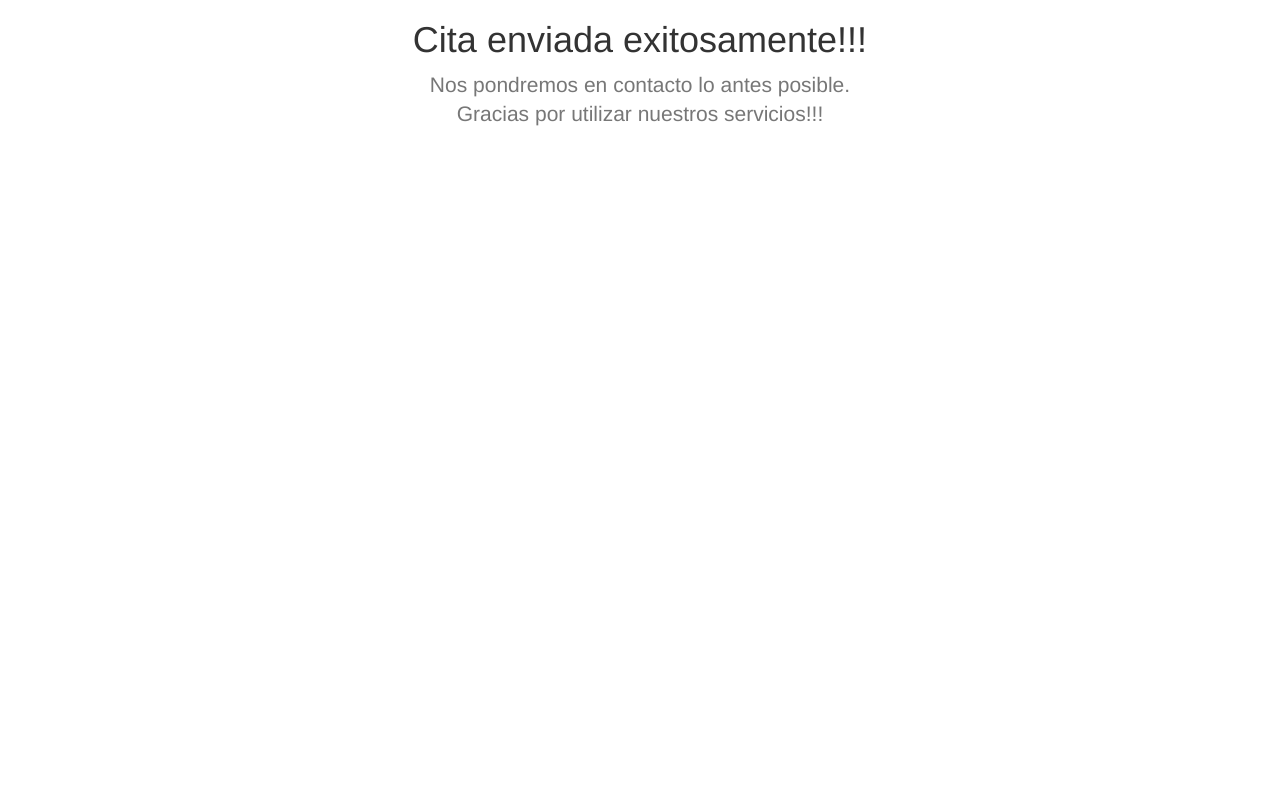
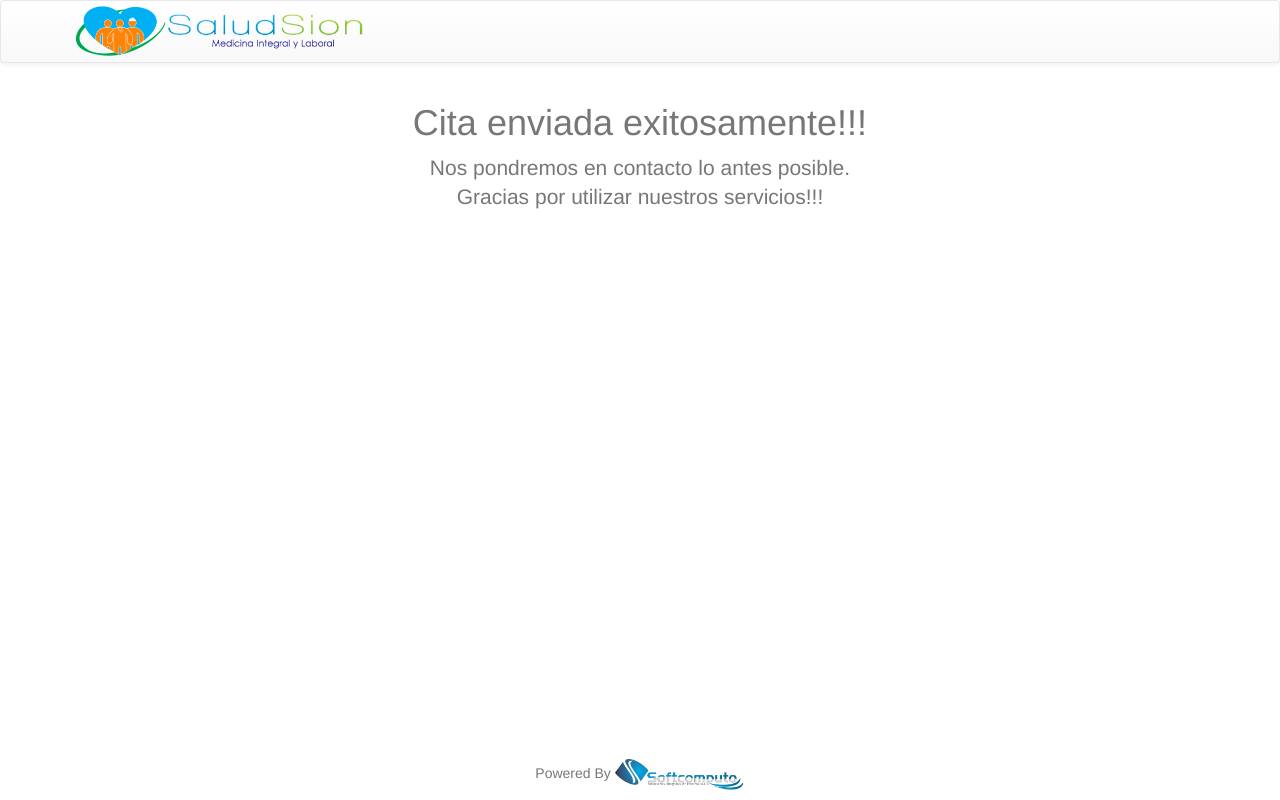
Before and after one commit to jgomezsoftcomputo/SolicitudCitaSaludSion, a website: page SolicitudCitaSaludSion/www/exito.htm in a window 1280 px wide. Drawn offline with Linux system fonts and the light colour scheme.

Commit message:
Cambio en pantalla de exito
Correccion de version
Cambio en la pantalla de éxito para agregar estilos de acuerdo con la
app principal

```diff
--- a/SolicitudCitaSaludSion/config.xml
+++ b/SolicitudCitaSaludSion/config.xml
@@ -1,5 +1,5 @@
 <?xml version='1.0' encoding='utf-8'?>
-<widget id="co.com.softcomputo.solicitudcitasaludsion" version="1.1.0" xmlns="http://www.w3.org/ns/widgets" xmlns:gap="http://phonegap.com/ns/1.0">
+<widget id="co.com.softcomputo.solicitudcitasaludsion" version="1.2.0" xmlns="http://www.w3.org/ns/widgets" xmlns:gap="http://phonegap.com/ns/1.0">
         <name>Solicitud de Citas Salud Sion</name>
     <description>
         Solicitud de citas salud sion.
--- a/SolicitudCitaSaludSion/www/exito.htm
+++ b/SolicitudCitaSaludSion/www/exito.htm
@@ -7,15 +7,26 @@
 
 	<link rel="stylesheet" href="css/bootstrap.min.css">
 	<link rel="stylesheet" href="css/bootstrap-theme.min.css">
+	<link rel="stylesheet" href="css/main.css">
+</head>
+<body>
+	<nav class="navbar navbar-default">
+		<div class="container">
+    		<div class="navbar-header">
+    			<img src="img/logo.png"/>
+    		</div>
+		</div>
+	</nav>
+	<section class="text-center">
+	<div class="container">
+		<h1 class="jumbotron-heading">Cita enviada exitosamente!!!</h1>
+		<p class="lead text-muted">Nos pondremos en contacto lo antes posible.<br>Gracias por utilizar nuestros servicios!!!</p>
+	</div>
+	</section>
+	<footer class="container-fluid bg-4 text-center footer navbar-fixed-bottom">
+		<p>Powered By <a href="http://www.softcomputo.com.co"><img src="img/softcomputo.png" width="130px"/></a></p>
+	</footer>
 	<script type="text/javascript" src="js/jquery-3.1.1.slim.min.js"></script>
 	<script type="text/javascript" src="js/bootstrap.min.js"></script>
-</head>
-<body>
-<section class="text-center">
-<div class="container">
-<h1 class="jumbotron-heading">Cita enviada exitosamente!!!</h1>
-<p class="lead text-muted">Nos pondremos en contacto lo antes posible.<br>Gracias por utilizar nuestros servicios!!!</p>
-<div>
-</section>
 </body>
 </html>
```
